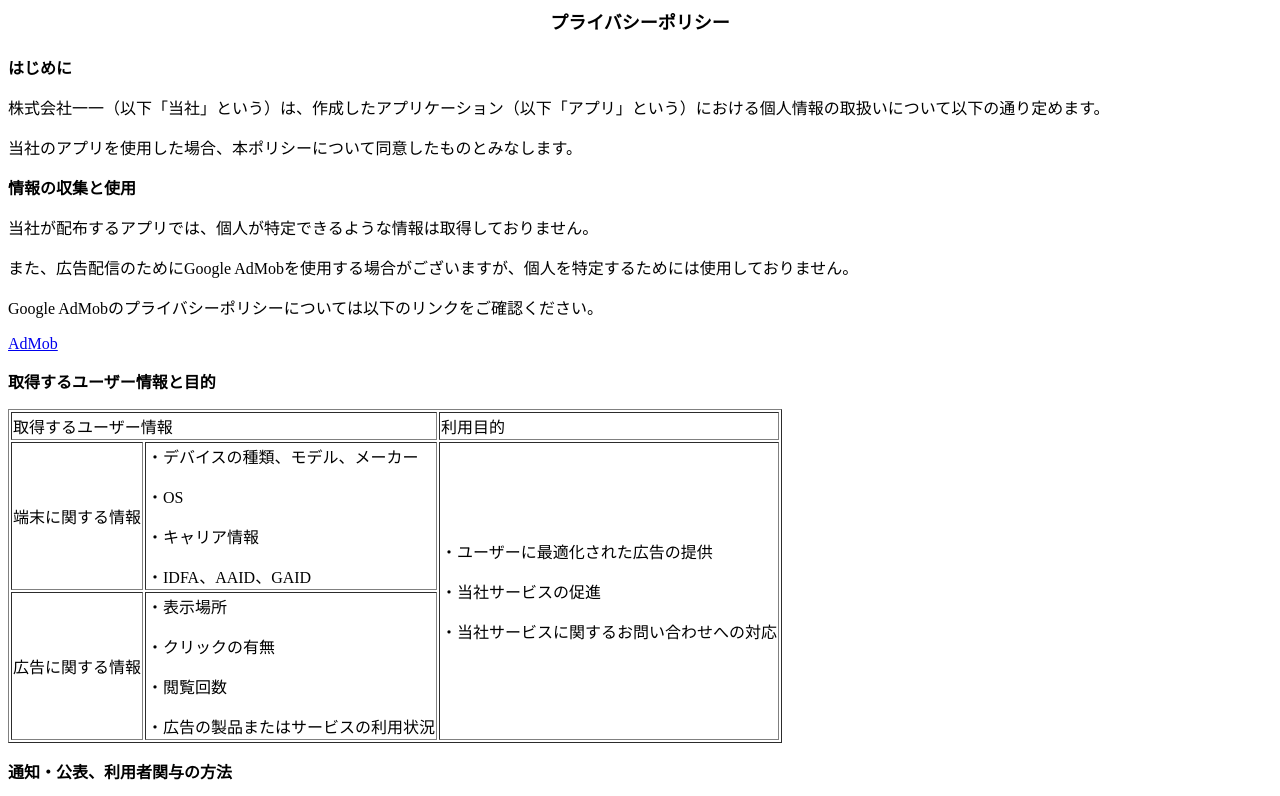
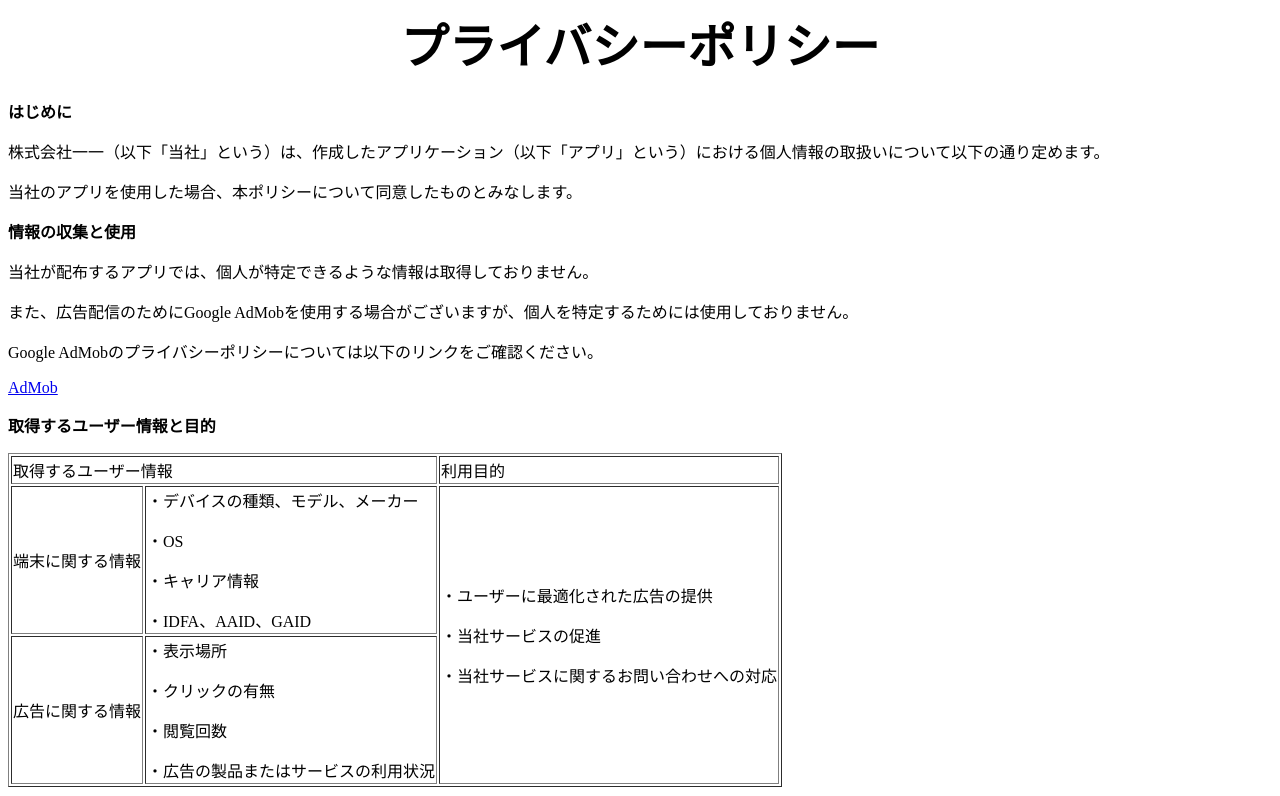
Before and after one commit to ICHI03ICHI03/MobileApp, a plain HTML site: page index.html in a window 1280 px wide. Shown: the top 796 px of the page. Drawn offline with Linux system fonts and the light colour scheme.

Commit message:
Update index.html

```diff
--- a/index.html
+++ b/index.html
@@ -1,5 +1,5 @@
 
-<h1><font size="4"><center>
+<h1><font size="10"><center>
 プライバシーポリシー
 </center>
 </font>
```
